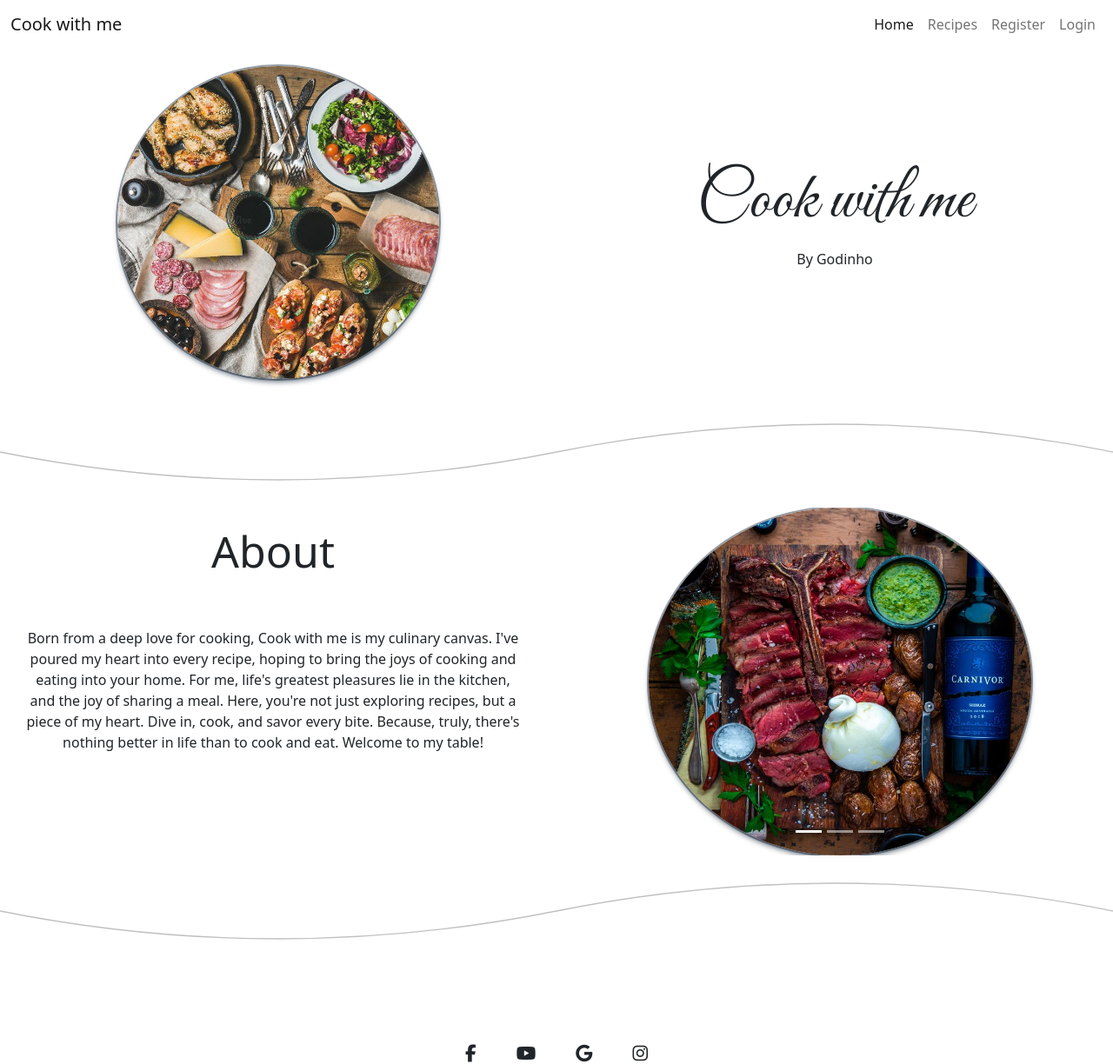
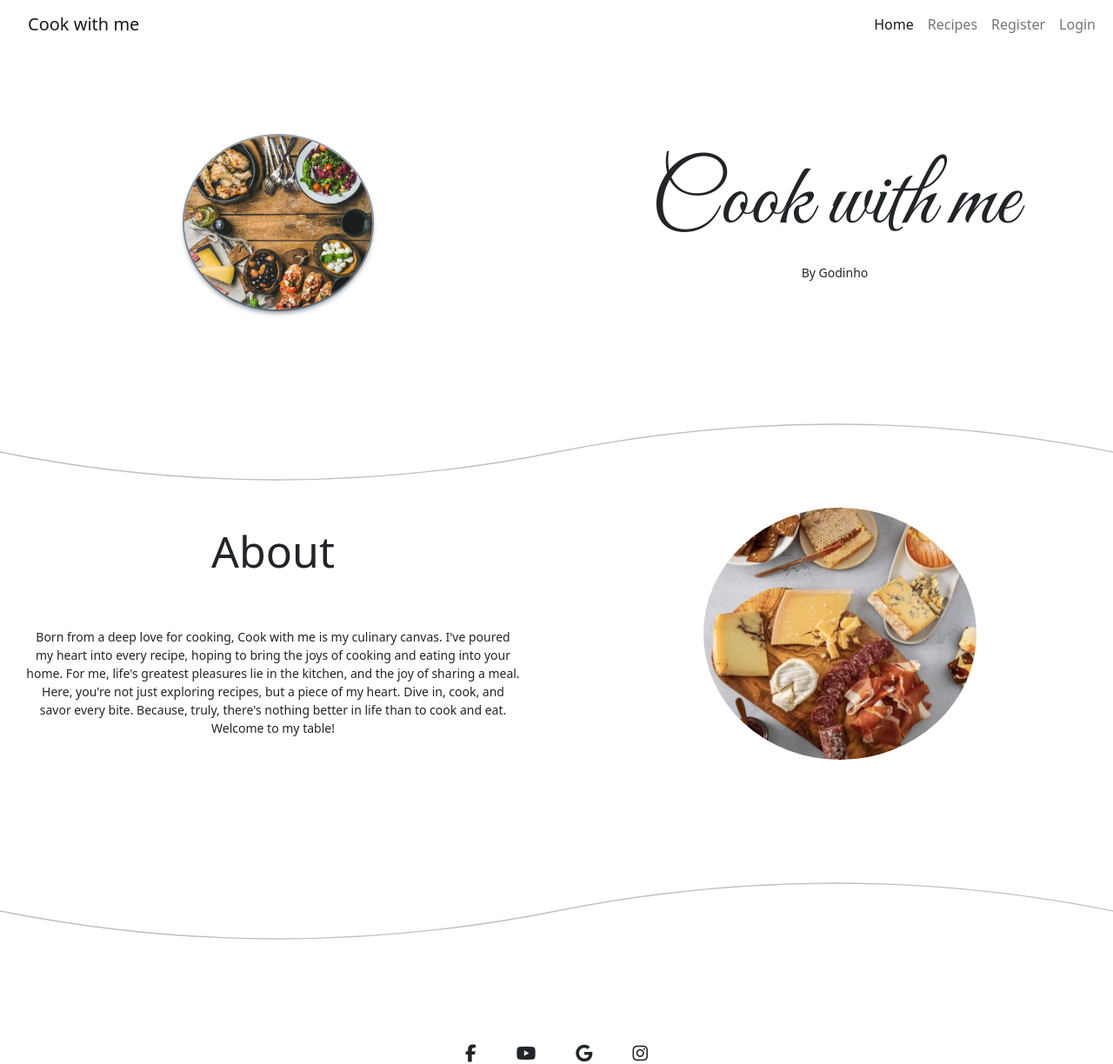
Before and after one commit to Godinhoweverson/cook-with-me, a Django app: page / in a window 1280 px wide. Shown: the top 1224 px of the page at 87% size. Run offline with Django 3.2, Linux system fonts and the light colour scheme; some libraries are stand-ins or nearby versions.

Commit message:
update css style

```diff
--- a/cook_with_me/static/css/style.css
+++ b/cook_with_me/static/css/style.css
@@ -17,6 +17,7 @@ body {
 /* Navbar */
 .logo{
     font-size: 10px;
+    padding-left: 20px;
 }
 
 /* index.html / Home */
@@ -51,7 +52,19 @@ text-align: center;
 }
 
 /* Second section */
+.carousel-item {
+    min-height: 50vh;
+    justify-content: center;
+    align-items: center;
+}
 
+.corousel-image {
+    width: 150px;
+    height: 150px;
+    border-radius: 50%;
+    object-fit: cover;
+    margin: 0 auto;
+}
 .container-about h2{
     text-align: center;
     padding: 20px;
@@ -63,11 +76,6 @@ text-align: center;
     padding: 30px;
 }
 
-.corousel-image {
-    max-width: 400px;
-    max-height: 400px;
-    margin: 0 auto;
-}
 
 /* Login and register Form */
 
@@ -293,34 +301,41 @@ height:70vh;
 
 /* Media queries/ Responsive */
 
-@media only screen and (min-width: 600px){
-    body {
-        font-size: 18px;
+
+@media only screen and (min-width: 990px){
+    .corousel-image {
+        max-width: 50%;
+        height: auto;
     }
 }
 
 
 @media only screen and (min-width: 768px){
     .content-title h1 {
-        font-size: 6vw;
+        font-size: 8vw;
     }
-    .centered-image {
-        width: 60%;
-        height: auto;
+    .content-title p {
+        font-size: 14px;
     }
+
     .container-about h2 {
         font-size: 50px;
     }
     .container-about p {
-        font-size: 16px;
+        font-size: 14px;
     }
-    .corousel-image {
-        max-width: 70%;
+    .centered-image {
+        width: 35%;
         height: auto;
     }
+
 }
 
+
 @media only screen and (max-width: 576px) {
+    body {
+        font-size: 18px;
+    }
     .content-title h1 {
         font-size: 5vw;
     }
@@ -334,16 +349,12 @@ height:70vh;
     .container-about p {
         font-size: 14px;
     }
-    .corousel-image {
-        max-width: 60%;
-        height: auto;
-    }
 }
 
 /* For smaller phones */
 @media only screen and (max-width: 400px) {
     .content-title h1 {
-        font-size: 4vw;
+        font-size: 10vw;
     }
     .centered-image {
         width: 40%;
--- a/cook_with_me/templates/index.html
+++ b/cook_with_me/templates/index.html
@@ -6,7 +6,7 @@
 <div class="container-fluid">
     <div class="row title-container">
         <div class="col-lg-6 col-12 image-container">
-            <img class="centered-image" src="{% static 'images/title-image.jpg'%}" alt="" class="centered-image">
+            <img class="centered-image" src="{% static 'images/title-image.jpeg'%}" alt="" class="centered-image">
         </div>
         <div class="col-lg-6 col-12 content-title">
             <H1>Cook with me</H1>
@@ -35,17 +35,16 @@
                 </div>
                 <div class="carousel-inner">
                   <div class="carousel-item active">
-                    <img src="{% static 'images/slide1.jpeg'%}"  class="d-block w-100 corousel-image centered-image" alt="recipes-image-slide">
+                    <img src="{% static 'images/slide1.jpeg'%}"  class="d-block w-100 corousel-image" alt="recipes-image-slide">
                   </div>
                   <div class="carousel-item">
-                    <img src="{% static 'images/slide2.jpeg'%}" class="d-block w-100 corousel-image centered-image" alt="recipes-image-slide">
+                    <img src="{% static 'images/slide2.jpeg'%}" class="d-block w-100 corousel-image" alt="recipes-image-slide">
                   </div>
                   <div class="carousel-item">
-                    <img src="{% static 'images/slide3.jpeg'%}" class="d-block w-100 corousel-image centered-image" alt="recipes-image-slide">
-
-                    </div>
+                    <img src="{% static 'images/slide3.jpeg'%}" class="d-block w-100 corousel-image" alt="recipes-image-slide">
                   </div>
                 </div>
+            </div>
                 <button class="carousel-control-prev" type="button" data-bs-target="#carouselExampleCaptions" data-bs-slide="prev">
                   <span class="carousel-control-prev-icon" aria-hidden="true"></span>
                   <span class="visually-hidden">Previous</span>
```
Also changed, not shown: cook_with_me/static/images/slide1.jpeg, cook_with_me/static/images/slide2.jpeg, cook_with_me/static/images/slide3.jpeg, cook_with_me/static/images/title-image.jpeg (added), cook_with_me/static/images/title-image.jpg (deleted), db.sqlite3.
